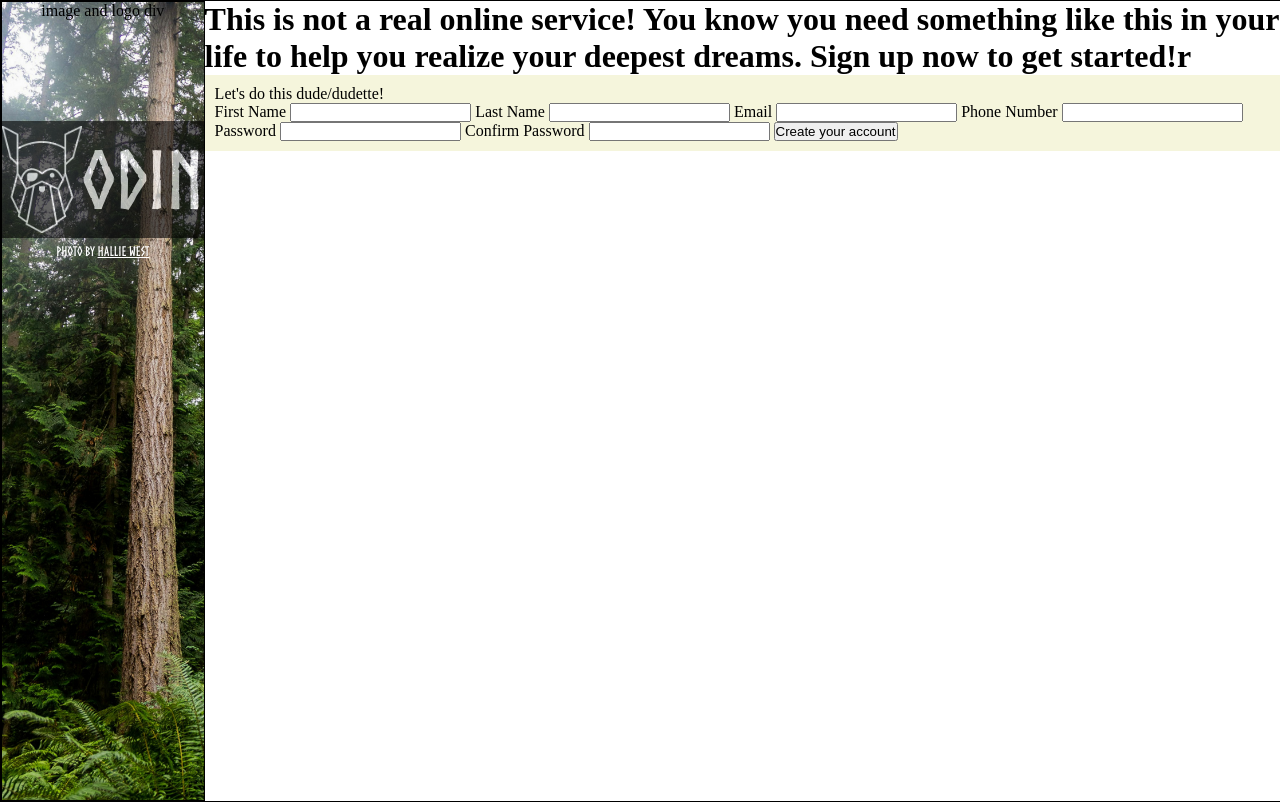
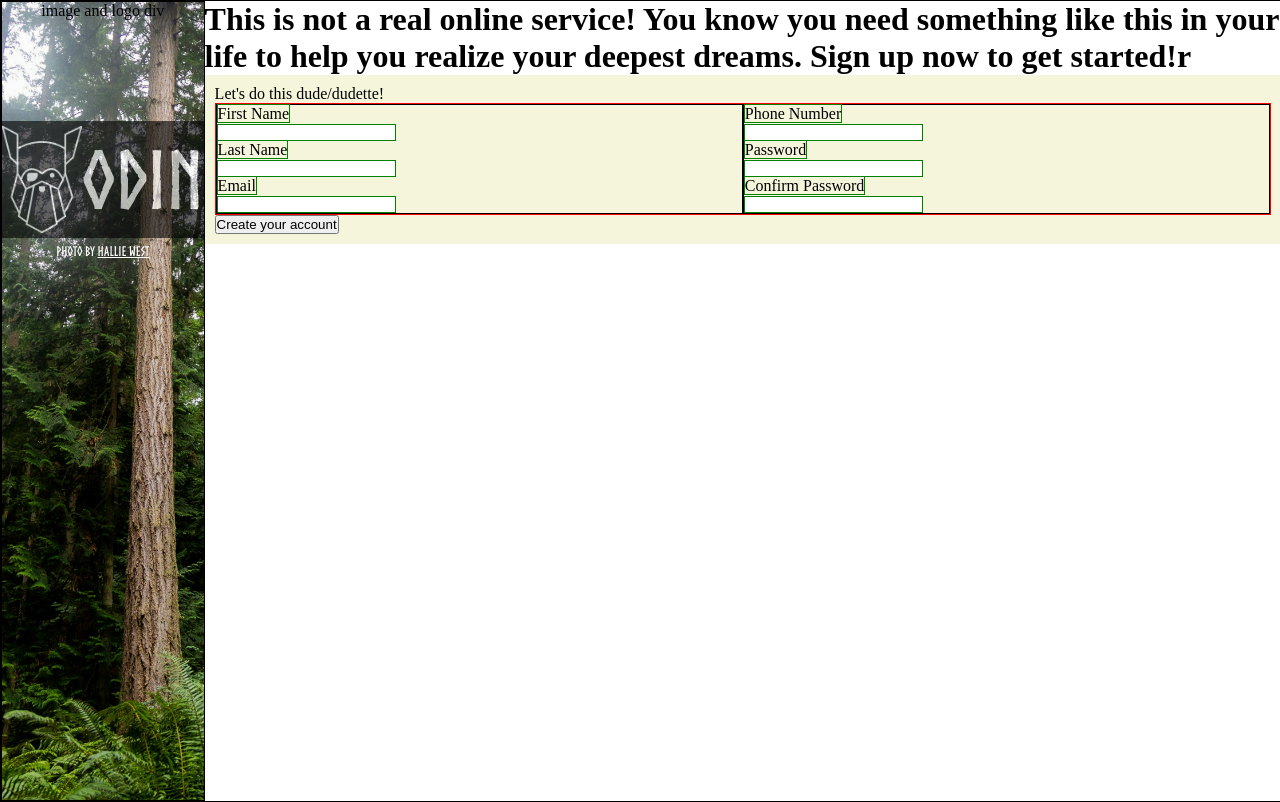
Before and after one commit to rac640/odin-sign-up-form, a plain HTML site: page index.html in a window 1280 px wide. Drawn offline with Linux system fonts and the light colour scheme.

Commit message:
created two container boxes for labels + inputs, and wrapped input + label elements in divs to create columns

```diff
--- a/index.html
+++ b/index.html
@@ -27,24 +27,29 @@
 
             <form action="">
                 <p>Let's do this dude/dudette!</p>
+                <div class="big-input-container">
 
-                <label for="first-name">First Name</label>
-                <input type="text" name="first-name" id="first-name">
+                    <div class="input-container-one">
+                        <!-- wrapping each of the items (within first and second containers) in a div helped me make columns -->
+                        <div><label for="first-name">First Name</label></div>
+                        <div><input type="text" name="first-name" id="first-name"></div>
+                        <div><label for="last-name">Last Name</label></div>
+                        <div><input type="text" name="last-name" id="last-name"></div>
+                        <div><label for="email">Email</label></div>
+                        <div><input type="email" name="email" id="email"></div>
+                    </div>
 
-                <label for="last-name">Last Name</label>
-                <input type="text" name="last-name" id="last-name">
+                     <div class="input-container-two">
+                        <div><label for="phone-number">Phone Number</label></div>
+                        <div><input type="tel" name="phone-number" id="phone-number"></div>
+                        <div><label for="password">Password</label></div>
+                        <div><input type="password" name="password" id="password"></div>
+                        <div><label for="confirm-password">Confirm Password</label></div>
+                        <div><input type="password" name="confirm-password" id="confirm-password"></div>
+                    </div>
 
-                <label for="email">Email</label>
-                <input type="email" name="email" id="email">
 
-                <label for="phone-number">Phone Number</label>
-                <input type="tel" name="phone-number" id="phone-number">
-
-                <label for="password">Password</label>
-                <input type="password" name="password" id="password">
-
-                <label for="confirm-password">Confirm Password</label>
-                <input type="password" name="confirm-password" id="confirm-password">
+                </div>
                 <button type="submit">Create your account</button>
 
             </form>
--- a/styles.css
+++ b/styles.css
@@ -94,4 +94,25 @@ width: 5rem;
 form{
     background-color: beige;
     padding: 10px;
+
 }
+
+
+.big-input-container{
+    border: 1px solid red;
+    display:flex;
+
+}
+
+/* idea: make two   */
+.input-container-one, .input-container-two{
+    border:1px solid black;
+    /* making items the same size */
+    flex: 1;
+    /* width: 40%; */
+}
+
+
+input, label{
+   border: 1px solid green;
+}
```
